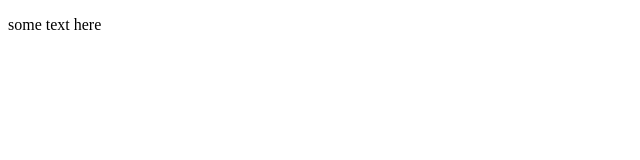
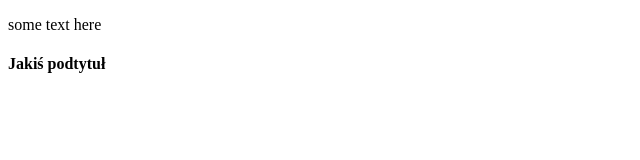
Before and after one commit to przemczyk/przemczyk.github.io, a plain HTML site: page index.html in a window 1280 px wide. Shown: the whole page, without its empty margins (0-640 px from the left). Drawn offline with Linux system fonts and the light colour scheme.

Commit message:
Dodano h4 na gałęzi alfa-version

```diff
--- a/index.html
+++ b/index.html
@@ -9,6 +9,7 @@
 
 <body>
  <p>some text here</p>
+ <h4>Jakiś podtytuł</h4>
 </body>
 
 </html>
```
